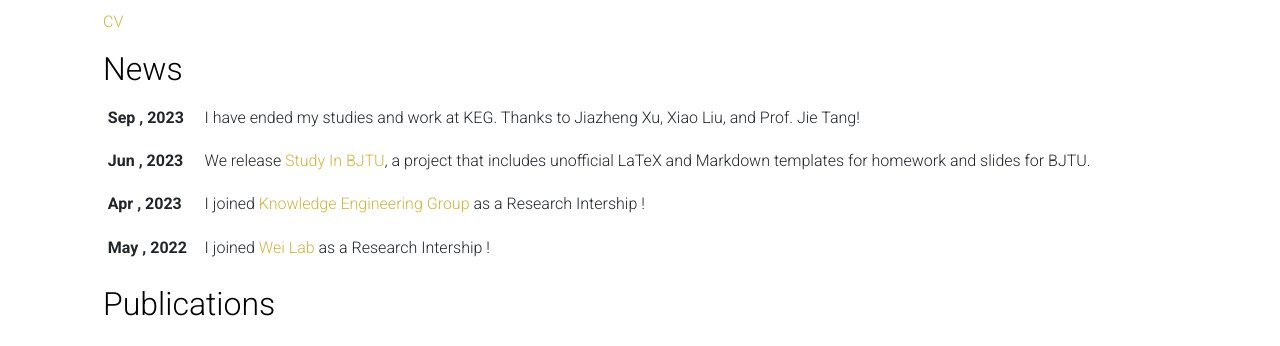
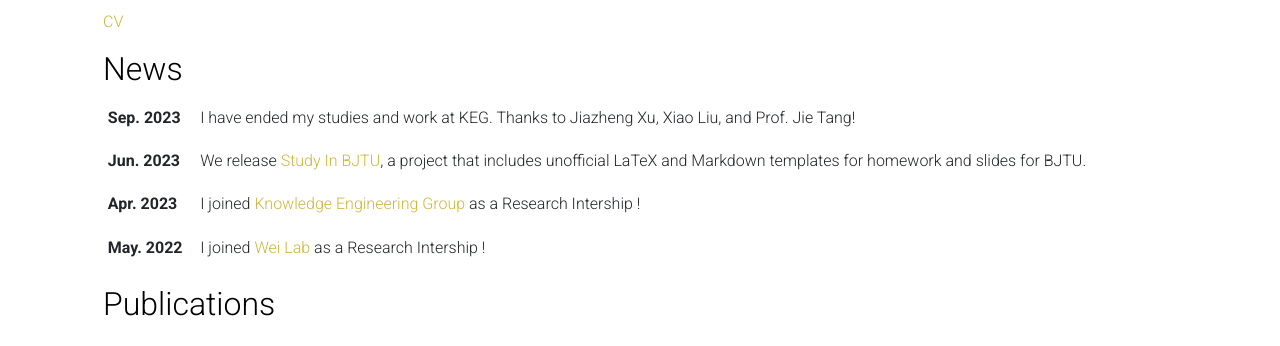
Before and after one commit to Rbrq03/Rbrq03.github.io, a Jekyll site: the page built from _pages/about.md, in a window 1280 px wide and 1213 px high. Shown: the part 591-937 px from the top of the window. Built offline with Jekyll 4.4.1, drawn with Linux system fonts in a browser that asks for light colours; full-size pictures stand in for the smaller copies a plugin makes; comment, search, counter and statistics services are not loaded; a style sheet for code colours, icons or effects is not loaded.

Commit message:
Update news.html

```diff
--- a/_includes/news.html
+++ b/_includes/news.html
@@ -11,7 +11,7 @@
               {% endif %}
               {% for item in news limit: news_limit %}
                 <tr>
-                  <th scope="row">{{ item.date | date: "%b , %Y" }}</th>
+                  <th scope="row">{{ item.date | date: "%b. %Y" }}</th>
                   <td>
                     {% if item.inline -%}
                       {{ item.content | remove: '<p>' | remove: '</p>' | emojify }}
```
